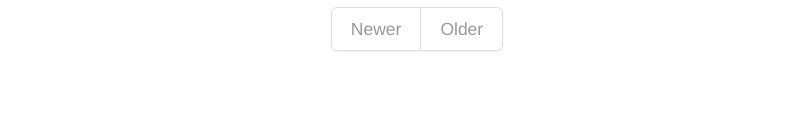
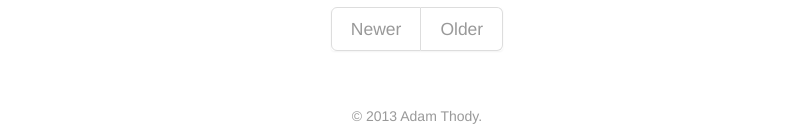
Before and after one commit to thody/thody.github.io, a Jekyll site: the page built from index.html, in a window 1280 px wide. Shown: the part 976-1109 px from the top of the page, without its empty margins (223-1035 px from the left). Built offline with Jekyll 4.4.1, drawn with Linux system fonts in a browser that asks for light colours; the list of posts is cut into pages by our own code; before the commit the page ends 1052 px from its top, so only the background shows below that.

Commit message:
Add copyright in footer.

```diff
--- a/_includes/footer.html
+++ b/_includes/footer.html
@@ -1,3 +1,13 @@
+<footer class="container">
+	<div class="row">
+		<div class="offset2 span8">
+			<p class="muted text-center">
+				&copy; 2013 Adam Thody.
+			</p>
+		</div>
+	</div>
+</footer>
+
 <script type="text/javascript" charset="utf-8">
 	document.write('<script src=/js/' + ('__proto__' in {} ? 'zepto' : 'jquery') + '.min.js><\/script>');
 </script>
--- a/css/main.css
+++ b/css/main.css
@@ -106,3 +106,8 @@ h3.visible-phone {
 	header.post .span2 {
 		width: 100px;
 	}
+}
+
+footer {
+	margin-top: 30px;
+}
```
